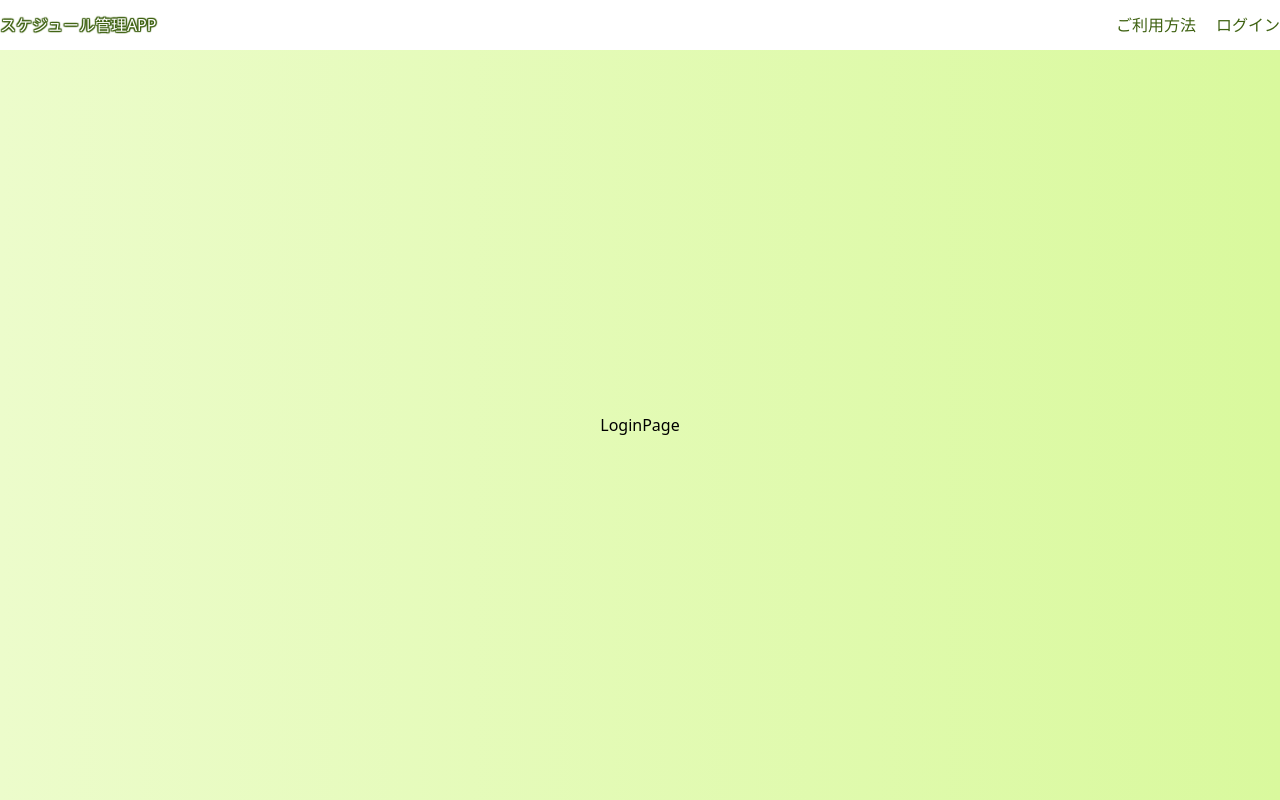
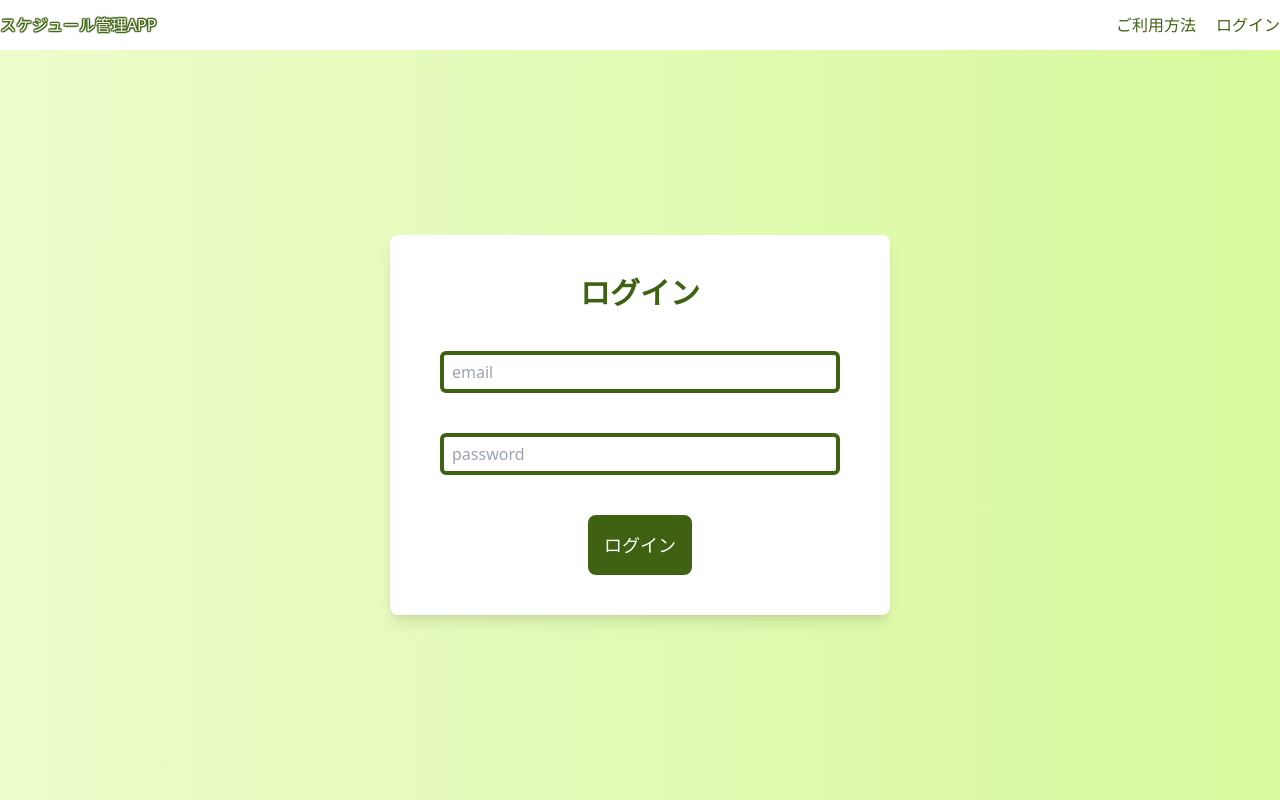
Before and after one commit to so-engineer/calendar-project, a React (Vite) app: page /login in a window 1280 px wide. Built offline with nearby package versions, Linux system fonts and the light colour scheme.

Commit message:
feat: ログイン画面を作成

```diff
--- a/src/components/pages/LoginPage.tsx
+++ b/src/components/pages/LoginPage.tsx
@@ -1,5 +1,28 @@
+import { PrimaryBtn } from "../atoms/PrimaryBtn";
+
 export const LoginPage = () => {
   return (
-    <div>LoginPage</div>
-  )
-}
+    <div className="w-[500px] bg-white rounded-lg shadow-lg py-10">
+      <form className="flex flex-col justify-center items-center gap-10">
+        <h1 className="text-3xl text-lime-800 font-bold text-center">
+          ログイン
+        </h1>
+        <div className="w-[80%]">
+          <input
+            type="text"
+            className="w-full border-4 border-solid border-lime-800 rounded-md p-2"
+            placeholder="email"
+          />
+        </div>
+        <div className="w-[80%]">
+          <input
+            type="password"
+            className="w-full border-4 border-solid border-lime-800 rounded-md p-2"
+            placeholder="password"
+          />
+        </div>
+        <PrimaryBtn>ログイン</PrimaryBtn>
+      </form>
+    </div>
+  );
+};
```
